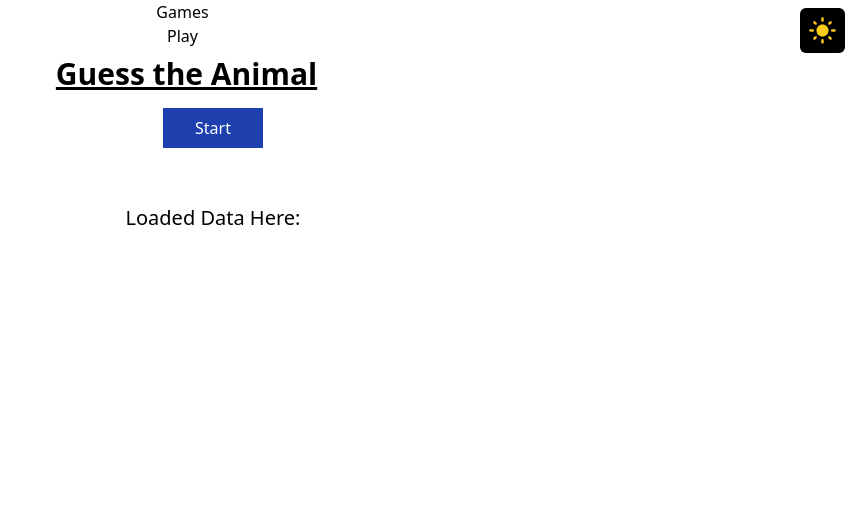
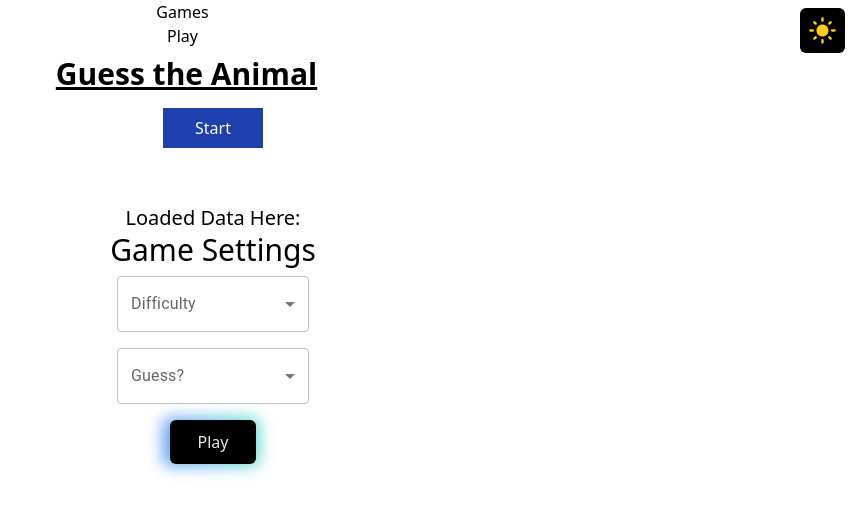
Before and after one commit to NexTronick/guesser, a React (Create React App) app in the folder client/: page / in a window 1280 px wide. Shown: the top 516 px of the page, without its empty margins (427-1280 px from the left). Built offline with nearby package versions, Linux system fonts and the light colour scheme.

Commit message:
Added GameSettings basic UI. Will need to add proper functionalities such as redux state, to change game settings, Game.tsx to have App.tsx playing code.

```diff
--- a/client/package.json
+++ b/client/package.json
@@ -3,6 +3,9 @@
   "version": "0.1.0",
   "private": true,
   "dependencies": {
+    "@emotion/react": "^11.11.4",
+    "@emotion/styled": "^11.11.0",
+    "@mui/material": "^5.15.14",
     "@reduxjs/toolkit": "^2.2.1",
     "@testing-library/jest-dom": "^5.17.0",
     "@testing-library/react": "^13.4.0",
--- a/client/src/App.tsx
+++ b/client/src/App.tsx
@@ -1,9 +1,12 @@
 import React, { useEffect, useState } from "react";
+import { BrowserRouter as Router, Routes, Route } from "react-router-dom";
 import axios from "axios";
 import type { AnimalType, ImagePositonType } from "./AllTypes";
 import SeperateImage from "./components/SeperateImage";
 import FormGuessAnswer from "./components/FormGuessAnswer";
 import NavBar from "./components/NavBar";
+import GameSettings from "./pages/GameSettings";
+import Game from "./pages/Game";
 
 function App() {
   const [animalData, setAnimalData] = useState<AnimalType>();
@@ -102,6 +105,17 @@ function App() {
           </>
         )}
       </div>
+      <div className="layout">
+        <div className="nav"></div>
+        <div className="main-content">
+          <Router>
+            <Routes>
+              <Route path="/" element={<GameSettings />}></Route>
+              <Route path="/play" element={<Game />}></Route>
+            </Routes>
+          </Router>
+        </div>
+      </div>
     </div>
   );
 }
--- /dev/null
+++ b/client/src/components/SelectSettings.tsx
@@ -0,0 +1,42 @@
+import * as React from "react";
+import InputLabel from "@mui/material/InputLabel";
+import MenuItem from "@mui/material/MenuItem";
+import FormControl from "@mui/material/FormControl";
+import Select, { SelectChangeEvent } from "@mui/material/Select";
+import { useAppSelector } from "../app/hooks";
+
+interface Props {
+  options: Array<{ text: string; value: number }>;
+  label: string;
+}
+
+export default function SelectSettings(props: Props) {
+  const [item, setItem] = React.useState("");
+  const theme = useAppSelector((state) => state.theme.value);
+
+  const handleChange = (event: SelectChangeEvent) => {
+    setItem(event.target.value);
+    console.log("selected: " + event.target.value);
+  };
+
+  return (
+    <FormControl
+      sx={{ m: 1, minWidth: 120 }}
+      size="medium"
+      className="w-1/2 md:w-48 FormControl"
+    >
+      <InputLabel id="demo-select-small-label">{props.label}</InputLabel>
+      <Select
+        labelId="demo-select-small-label"
+        id="demo-select-small"
+        value={item}
+        label={props.label}
+        onChange={handleChange}
+      >
+        {props.options.map(({ text, value }) => (
+          <MenuItem value={value}>{text}</MenuItem>
+        ))}
+      </Select>
+    </FormControl>
+  );
+}
--- a/client/src/components/parts/ButtonVarient.tsx
+++ b/client/src/components/parts/ButtonVarient.tsx
@@ -10,9 +10,9 @@ enum ColorVariant {
 type Color = keyof typeof ColorVariant;
 const customButton = tv({
   slots: {
-    base: "relative group",
+    base: "relative group w-24",
     background:
-      "absolute -inset-0.5 rounded-md blur opacity-80 group-hover:opacity-100 transition duration-1000 group-hover:duration-200",
+      "absolute -inset-0.5 rounded-md blur opacity-80 group-hover:opacity-100 transition duration-1000 group-hover:duration-200 w-full",
     button: "relative rounded-md py-2.5 px-7 transition duration-200",
   },
   variants: {
--- a/client/src/index.css
+++ b/client/src/index.css
@@ -13,3 +13,24 @@
 input[type="text"] {
   color: black !important;
 }
+.brightTheme .FormControl.Mui-selected {
+  color: black !important;
+  border-color: #8d8d8d;
+}
+.darkTheme .FormControl fieldset,
+.darkTheme .FormControl svg,
+.darkTheme .FormControl label,
+.darkTheme .FormControl span,
+.darkTheme .FormControl div {
+  color: white !important;
+  border-color: white !important;
+}
+
+.brightTheme .FormControl fieldset,
+.brightTheme .FormControl svg,
+.brightTheme .FormControl label,
+.brightTheme .FormControl span,
+.brightTheme .FormControl div {
+  color: rgb(0, 0, 0) !important;
+  border-color: rgb(137, 137, 137) !important;
+}
--- a/client/src/pages/GameSettings.tsx
+++ b/client/src/pages/GameSettings.tsx
@@ -1,10 +1,39 @@
 import React, { useState, useEffect } from "react";
+import SelectSettings from "../components/SelectSettings";
+import ButtonVarient from "../components/parts/ButtonVarient";
+import { useNavigate } from "react-router-dom";
+
+const Difficulty = [
+  { text: "Easy", value: 3 },
+  { text: "Medium", value: 4 },
+  { text: "Hard", value: 5 },
+];
 
 function GameSettings() {
+  const navigate = useNavigate();
 
   return (
     <div>
-      <h1>This is where the GameSettings starts</h1>
+      <h1 className="text-3xl">Game Settings</h1>
+      <div className="mt-30">
+        <div>
+          <SelectSettings label="Difficulty" options={Difficulty} />
+        </div>
+        <div>
+          <SelectSettings label="Guess?" options={Difficulty} />
+        </div>
+        <div className="mt-2 flex justify-center">
+          <ButtonVarient
+            theme="light"
+            color="primary"
+            ariaLabel="Play"
+            value="Play"
+            onclick={() => {
+              navigate("/play");
+            }}
+          />
+        </div>
+      </div>
     </div>
   );
 }
```
Also changed, not shown: 1 other file (tests, documents, lock files or other folders).
